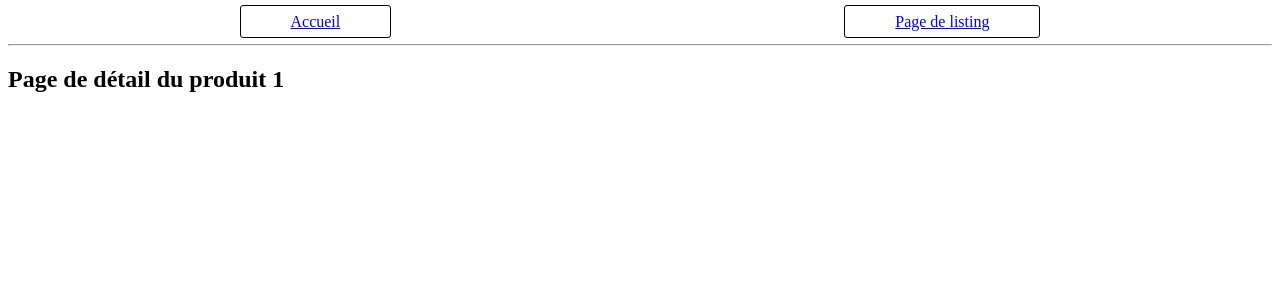
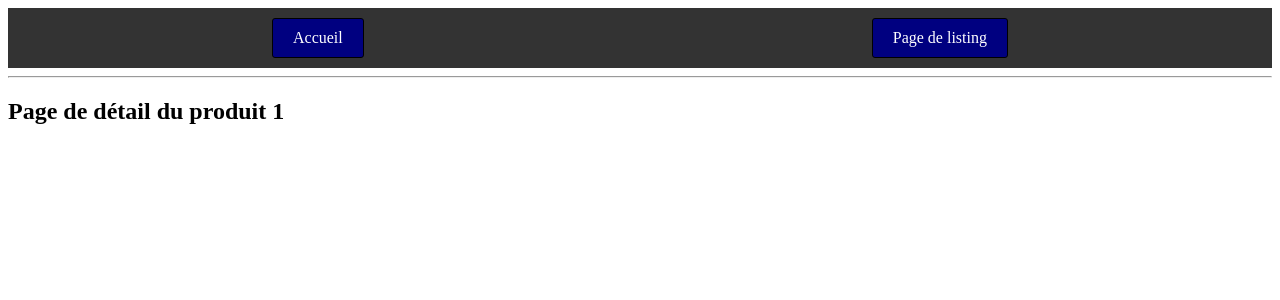
Before and after one commit to humanWasHere/Angular_project, an Angular app: page /detail-produit/1 in a window 1280 px wide. Shown: the top 300 px of the page. Built offline with nearby package versions, Linux system fonts and the light colour scheme.

Commit message:
pushBienFou

```diff
--- a/src/app/app.component.html
+++ b/src/app/app.component.html
@@ -1,7 +1,39 @@
+<style>
+  body {
+    font-family: Arial, sans-serif;
+    margin: 0;
+    padding: 0;
+  }
+
+  nav {
+    background-color: #333;
+    padding: 10px;
+    text-align: center;
+  }
+
+  nav a {
+    text-decoration: none;
+    color: #fff;
+    margin: 0 15px;
+    font-size: 16px;
+    display: inline-block;
+    padding: 10px 20px;
+    background-color: navy;
+    transition: background-color 0.3s, color 0.3s;
+  }
+
+  nav a:hover {
+    background-color: darkred;
+    color: white;
+  }
+</style>
+
 <nav>
-  <li><a routerLink="">Accueil</a></li>
-  <li><a routerLink="/listing">Page de listing</a></li>
+  <a routerLink="">Accueil</a>
+  <a routerLink="/listing">Page de listing</a>
 </nav>
+
+
 <hr>
 <!-- affiche la section de manière dynamique -->
 <router-outlet></router-outlet>
--- a/src/app/detail-produit/detail-produit.component.ts
+++ b/src/app/detail-produit/detail-produit.component.ts
@@ -28,12 +28,18 @@ export class DetailProduitComponent {
 
   // update un produit specific après modification
   public modifyOnSubmit() {
-    // this.produit.Id = this.findSpecificProduit();
-    this.produit.Nom = this.formulaireProduit.value.nom!;
-    this.produit.Texture = this.formulaireProduit.value.texture!;
-    this.produit.Grammage = this.formulaireProduit.value.grammage!;
-    this.produit.Couleur = this.formulaireProduit.value.couleur!;
-    this._produitService.updateProduit(this.produit);
+    const specificProduit = this.findSpecificProduit();
+    if (specificProduit) {
+        this.produit.Id = specificProduit.Id; // Assertion de non-nullité car specificProduit est garanti d'être défini
+        this.produit.Nom = this.formulaireProduit.value.nom!;
+        this.produit.Texture = this.formulaireProduit.value.texture!;
+        this.produit.Grammage = this.formulaireProduit.value.grammage!;
+        this.produit.Couleur = this.formulaireProduit.value.couleur!;
+        this._produitService.updateProduit(this.produit);
+    }
+    else {
+        console.log("Le produit spécifié n'existe pas.");
+    }
   }
 
   // récupère les produits du service
--- /dev/null
+++ b/src/app/style.css
@@ -0,0 +1,18 @@
+body {
+  font-family: Arial, sans-serif;
+  margin: 0;
+  padding: 0;
+}
+
+nav {
+  background-color: #333;
+  padding: 10px;
+  text-align: center;
+}
+
+nav a {
+  text-decoration: none;
+  color: #fff;
+  margin: 0 15px;
+  font-size: 16px;
+}
```
Also changed, not shown: 1 other file (tests, documents, lock files or other folders).
